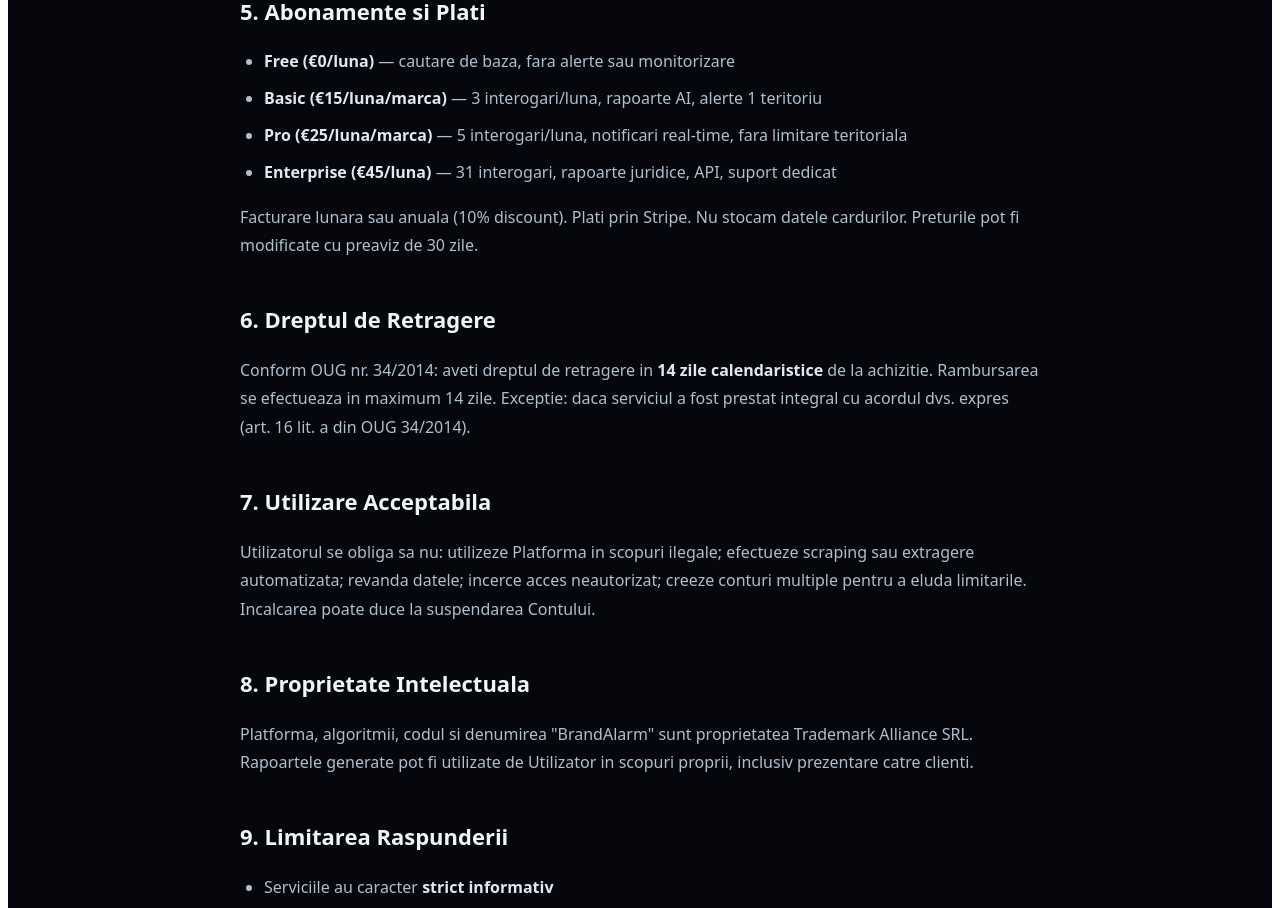
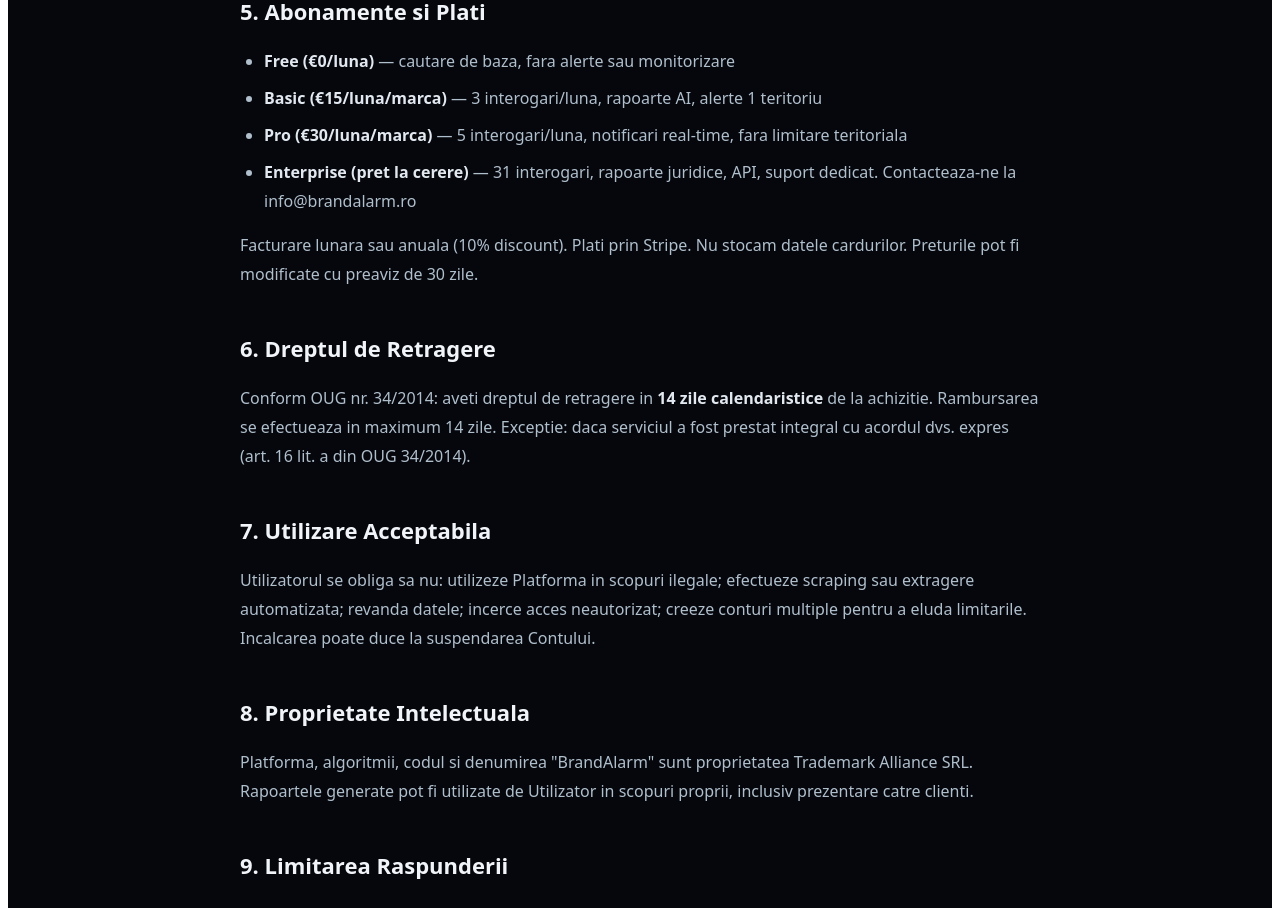
Before and after one commit to lbaltoi/brandalarm-site, a React (Vite) app: page /termeni-si-conditii in a window 1280 px wide. Shown: the part 1820-2728 px from the top of the page. Built offline with nearby package versions, Linux system fonts and the light colour scheme.

Commit message:
Update pricing: Pro €30, Enterprise TBA with contact us

```diff
--- a/src/BrandAlarmLanding.jsx
+++ b/src/BrandAlarmLanding.jsx
@@ -61,8 +61,8 @@
     pl: [
       { n: "Free", p: "0", tg: "Utilizatori individuali", f: ["Cautare in WIPO, EUIPO, TMView, OSIM", "Rezultate de baza", "Fara alerte sau monitorizare", "Fara rapoarte automate"] },
       { n: "Basic", p: "15", tg: "Afaceri mici", f: ["3 interogari/luna", "Rapoarte AI standard", "1 an date istorice", "Export PDF", "Alerte — 1 teritoriu (RO sau EU)", "Alerte expirare (3-6 luni)"] },
-      { n: "Pro", p: "25", tg: "Companii medii", pop: true, f: ["5 interogari/luna", "Rapoarte AI personalizate", "Benchmarking vs. concurenta", "Notificari real-time + BOPI/OSIM", "Raport lunar anti-copiere", "Fara limitare teritoriala"] },
-      { n: "Enterprise", p: "45", tg: "Corporatii & avocatura", f: ["31 interogari (1/zi)", "Raport cercetare sanse", "Rapoarte juridice + AI consulting", "Integrare API", "5 ani date istorice", "Suport + training dedicat", "Regex avansat EUIPO & WIPO"] }
+      { n: "Pro", p: "30", tg: "Companii medii", pop: true, f: ["5 interogari/luna", "Rapoarte AI personalizate", "Benchmarking vs. concurenta", "Notificari real-time + BOPI/OSIM", "Raport lunar anti-copiere", "Fara limitare teritoriala"] },
+      { n: "Enterprise", p: "TBA", tg: "Corporatii & avocatura", f: ["31 interogari (1/zi)", "Raport cercetare sanse", "Rapoarte juridice + AI consulting", "Integrare API", "5 ani date istorice", "Suport + training dedicat", "Regex avansat EUIPO & WIPO"] }
     ],
     hT: "Cum functioneaza",
     hw: [
@@ -71,7 +71,7 @@
       { n: "03", t: "Monitorizare AI", d: "Algoritmii scaneaza WIPO, EUIPO, OSIM, TMView." },
       { n: "04", t: "Primesti rapoarte", d: "Rapoarte AI, alerte instant si recomandari." }
     ],
-    ctT: "Protejeaza-ti marca astazi", ctS: "Incepe cu un plan Free si extinde pe masura ce afacerea creste.", ctB: "Creeaza cont gratuit",
+    ctT: "Protejeaza-ti marca astazi", ctS: "Incepe cu un plan Free si extinde pe masura ce afacerea creste.", ctB: "Creeaza cont gratuit", ctcB: "Contacteaza-ne",
     fD: "Platforma inteligenta de monitorizare a marcilor, conform legislatiei romanesti si europene.",
     flT: "Linkuri utile", fgT: "Legal",
     fg: [{ h: "/confidentialitate", l: "Confidentialitate" }, { h: "/termeni-si-conditii", l: "Termeni si conditii" }, { h: "/politica-cookies", l: "Cookies" }],
@@ -126,8 +126,8 @@
     pl: [
       { n: "Free", p: "0", tg: "Individual users", f: ["Search WIPO, EUIPO, TMView, OSIM", "Basic results", "No alerts or monitoring", "No automated reports"] },
       { n: "Basic", p: "15", tg: "Small businesses", f: ["3 queries/month", "AI standard reports", "1 year historical data", "PDF export", "Alerts — 1 territory (RO or EU)", "Expiry alerts (3-6 months)"] },
-      { n: "Pro", p: "25", tg: "Mid-size companies", pop: true, f: ["5 queries/month", "Custom AI reports", "Benchmarking vs. competitors", "Real-time + BOPI/OSIM", "Monthly anti-copying report", "No territorial limits"] },
-      { n: "Enterprise", p: "45", tg: "Corporations & law firms", f: ["31 queries (1/day)", "Research report", "Legal + AI consulting", "API integration", "5 years historical data", "Dedicated support + training", "Advanced regex EUIPO & WIPO"] }
+      { n: "Pro", p: "30", tg: "Mid-size companies", pop: true, f: ["5 queries/month", "Custom AI reports", "Benchmarking vs. competitors", "Real-time + BOPI/OSIM", "Monthly anti-copying report", "No territorial limits"] },
+      { n: "Enterprise", p: "TBA", tg: "Corporations & law firms", f: ["31 queries (1/day)", "Research report", "Legal + AI consulting", "API integration", "5 years historical data", "Dedicated support + training", "Advanced regex EUIPO & WIPO"] }
     ],
     hT: "How it works",
     hw: [
@@ -136,7 +136,7 @@
       { n: "03", t: "AI Monitoring", d: "Algorithms scan WIPO, EUIPO, OSIM, TMView." },
       { n: "04", t: "Get reports", d: "AI reports, instant alerts, and recommendations." }
     ],
-    ctT: "Protect your brand today", ctS: "Start with a Free plan and scale as your business grows.", ctB: "Create free account",
+    ctT: "Protect your brand today", ctS: "Start with a Free plan and scale as your business grows.", ctB: "Create free account", ctcB: "Contact us",
     fD: "Intelligent trademark, brand, and domain monitoring platform, compliant with Romanian and European legislation.",
     flT: "Useful links", fgT: "Legal",
     fg: [{ h: "/en/privacy", l: "Privacy policy" }, { h: "/en/terms", l: "Terms & conditions" }, { h: "/en/cookie-policy", l: "Cookies" }],
@@ -255,8 +255,8 @@
     offers: [
       { "@type": "Offer", name: "Free", price: "0", priceCurrency: "EUR" },
       { "@type": "Offer", name: "Basic", price: "15", priceCurrency: "EUR" },
-      { "@type": "Offer", name: "Pro", price: "25", priceCurrency: "EUR" },
-      { "@type": "Offer", name: "Enterprise", price: "45", priceCurrency: "EUR" }
+      { "@type": "Offer", name: "Pro", price: "30", priceCurrency: "EUR" },
+      { "@type": "Offer", name: "Enterprise", priceCurrency: "EUR", availability: "https://schema.org/PreOrder" }
     ]
   };
 
@@ -464,8 +464,8 @@
               <div style={{ fontSize: 13, color: P.dm, fontWeight: 500, marginBottom: 4, textTransform: "uppercase", letterSpacing: 0.5 }}>{p.tg}</div>
               <div style={{ fontSize: 24, fontWeight: 700, color: P.br, marginBottom: 16 }}>{p.n}</div>
               <div style={{ display: "flex", alignItems: "baseline", gap: 4, marginBottom: 24 }}>
-                <span style={{ fontFamily: fm, fontSize: 42, fontWeight: 700, color: P.ac }}>€{p.p}</span>
-                {p.p !== "0" && <span style={{ fontSize: 14, color: P.dm }}>{d.pU}</span>}
+                <span style={{ fontFamily: fm, fontSize: 42, fontWeight: 700, color: P.ac }}>{p.p === "TBA" ? "TBA" : `€${p.p}`}</span>
+                {p.p !== "0" && p.p !== "TBA" && <span style={{ fontSize: 14, color: P.dm }}>{d.pU}</span>}
               </div>
               <div style={{ borderTop: `1px solid ${P.bd}`, paddingTop: 20, flex: 1 }}>
                 {p.f.map((f, j) => (
@@ -474,7 +474,7 @@
                   </div>
                 ))}
               </div>
-              <a href={REG} {...EXT} style={{ ...(p.pop ? btnP : btnO), width: "100%", textAlign: "center", display: "block", padding: "13px 20px", fontSize: 15, marginTop: 20, boxSizing: "border-box" }}>{d.cta}</a>
+              <a href={p.p === "TBA" ? "mailto:info@brandalarm.ro" : REG} {...(p.p === "TBA" ? {} : EXT)} style={{ ...(p.pop ? btnP : btnO), width: "100%", textAlign: "center", display: "block", padding: "13px 20px", fontSize: 15, marginTop: 20, boxSizing: "border-box" }}>{p.p === "TBA" ? d.ctcB : d.cta}</a>
             </div>
           ))}
         </div>
--- a/src/pages/TermeniConditii.jsx
+++ b/src/pages/TermeniConditii.jsx
@@ -51,8 +51,8 @@
     <ul style={S.ul}>
       <li style={S.li}><b style={S.b}>Free (€0/luna)</b> — cautare de baza, fara alerte sau monitorizare</li>
       <li style={S.li}><b style={S.b}>Basic (€15/luna/marca)</b> — 3 interogari/luna, rapoarte AI, alerte 1 teritoriu</li>
-      <li style={S.li}><b style={S.b}>Pro (€25/luna/marca)</b> — 5 interogari/luna, notificari real-time, fara limitare teritoriala</li>
-      <li style={S.li}><b style={S.b}>Enterprise (€45/luna)</b> — 31 interogari, rapoarte juridice, API, suport dedicat</li>
+      <li style={S.li}><b style={S.b}>Pro (€30/luna/marca)</b> — 5 interogari/luna, notificari real-time, fara limitare teritoriala</li>
+      <li style={S.li}><b style={S.b}>Enterprise (pret la cerere)</b> — 31 interogari, rapoarte juridice, API, suport dedicat. Contacteaza-ne la info@brandalarm.ro</li>
     </ul>
     <p style={S.p}>Facturare lunara sau anuala (10% discount). Plati prin Stripe. Nu stocam datele cardurilor. Preturile pot fi modificate cu preaviz de 30 zile.</p>
 
@@ -139,8 +139,8 @@
     <ul style={S.ul}>
       <li style={S.li}><b style={S.b}>Free (€0/month)</b> — basic search, no alerts or monitoring</li>
       <li style={S.li}><b style={S.b}>Basic (€15/month/trademark)</b> — 3 queries/month, AI reports, 1 territory alerts</li>
-      <li style={S.li}><b style={S.b}>Pro (€25/month/trademark)</b> — 5 queries/month, real-time notifications, no territorial limits</li>
-      <li style={S.li}><b style={S.b}>Enterprise (€45/month)</b> — 31 queries, legal reports, API, dedicated support</li>
+      <li style={S.li}><b style={S.b}>Pro (€30/month/trademark)</b> — 5 queries/month, real-time notifications, no territorial limits</li>
+      <li style={S.li}><b style={S.b}>Enterprise (price on request)</b> — 31 queries, legal reports, API, dedicated support. Contact us at info@brandalarm.ro</li>
     </ul>
     <p style={S.p}>Monthly or annual billing (10% discount). Payments via Stripe. We do not store card data. Prices may change with 30 days notice.</p>
 
```
